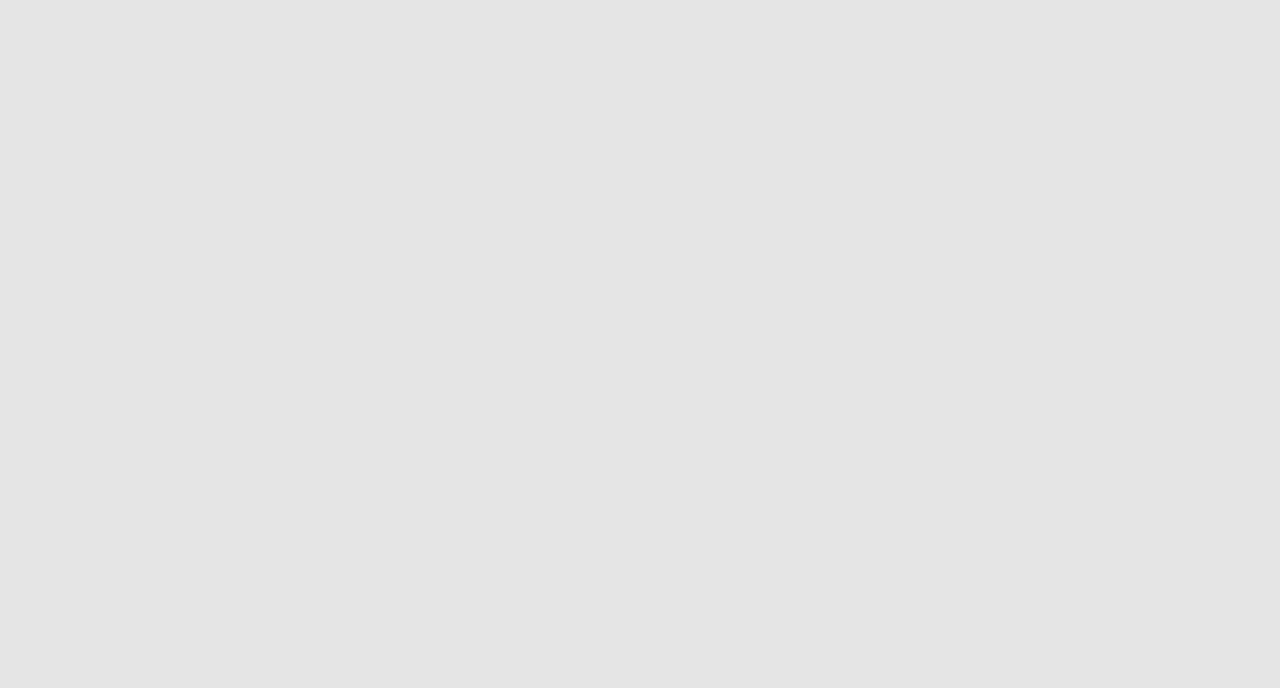
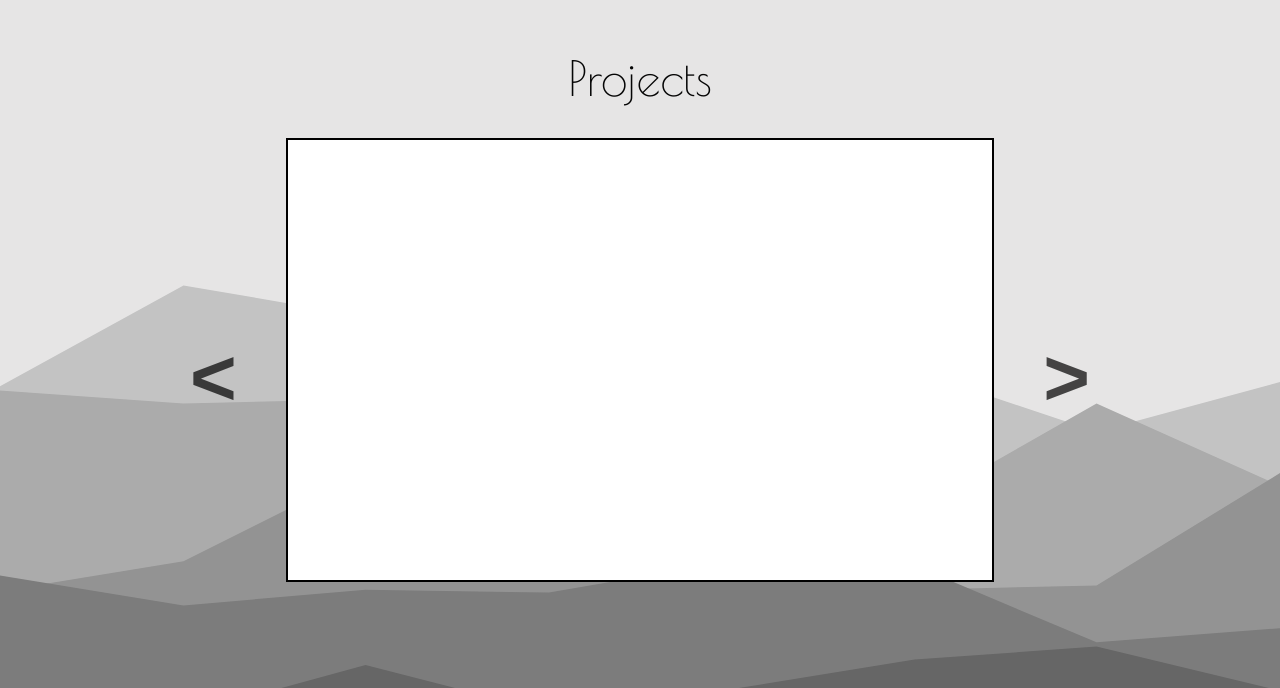
Before and after one commit to igor-ht/my-portfolio, a Next.js app in the folder client/: page / in a window 1280 px wide. Shown: the part 1332-2020 px from the top of the page. Before the commit the page ends 1350 px from the top, so only its background shows below. Built offline with nearby package versions, Linux system fonts and the light colour scheme.

Commit message:
Projects section in proccess

```diff
--- a/client/src/app/components/Main/components/AboutMe/style.scss
+++ b/client/src/app/components/Main/components/AboutMe/style.scss
@@ -26,7 +26,7 @@
   filter: invert(var(--filter));
 
   .title {
-    font-size: 3.5rem;
+    font-size: 3rem;
     text-align: center;
     color: var(--color);
     margin-bottom: 0;
--- /dev/null
+++ b/client/src/app/components/Main/components/ContactMe/style.scss
@@ -0,0 +1,15 @@
+#contact-me {
+  height: 75dvh;
+  width: 100dvw;
+  margin-top: 0;
+  background-color: #3c3c3c;
+  filter: invert(var(--filter));
+
+  .title {
+    font-size: 3rem;
+    text-align: center;
+    color: var(--color);
+    margin-bottom: 0;
+    filter: invert(var(--filter));
+  }
+}
--- a/client/src/app/components/Main/components/Home/Home.tsx
+++ b/client/src/app/components/Main/components/Home/Home.tsx
@@ -16,10 +16,9 @@ export default function Home() {
 					/>
 				</section>
 				<p className={`${montserrat.className}`}>
-					A <mark>Full-Stack Developer</mark> based in Israel.
+					A <mark>Full-Stack Developer</mark> with a passion for <mark>Web Development</mark>.
 					<br />
-					With main focus in <mark>Web Development</mark>, my goal is to leverage my skills and knowledge to contribute to innovative
-					projects and continuously grow professionally.
+					My main goal is to leverage my skills and knowledge to contribute to innovative projects and continuously grow professionally.
 				</p>
 			</div>
 		</div>
--- /dev/null
+++ b/client/src/app/components/Main/components/Projects/Project/Orquia.tsx
@@ -0,0 +1,6 @@
+
+
+export default function Orquia () {
+
+  return <></>
+}
--- /dev/null
+++ b/client/src/app/components/Main/components/Projects/Project/WordleWorld.tsx
@@ -0,0 +1,3 @@
+export default function WordleWorld() {
+	return <></>;
+}
--- a/client/src/app/components/Main/components/Projects/Projects.tsx
+++ b/client/src/app/components/Main/components/Projects/Projects.tsx
@@ -1,3 +1,73 @@
+'use client';
+
+import './style.scss';
+import { poiret_one } from '@/libs/fonts';
+import { useRef } from 'react';
+import WordleWorld from './Project/WordleWorld';
+import Orquia from './Project/Orquia';
+
+type Projects = 'wordle-world' | 'orquia';
+
 export default function Projects() {
-	return <div id="projects"></div>;
+	const currentProjectRef = useRef<HTMLDivElement | null>(null);
+
+	const handleClickLeft = (): void => {
+		if (!currentProjectRef.current) {
+			currentProjectRef.current = document.getElementById('wordle-world') as HTMLDivElement;
+		}
+		let nextProject = currentProjectRef.current?.previousElementSibling as HTMLDivElement;
+		if (!nextProject) {
+			nextProject = currentProjectRef.current.parentElement?.lastElementChild as HTMLDivElement;
+		}
+		currentProjectRef.current.style.zIndex = '-9999';
+		currentProjectRef.current = nextProject;
+		currentProjectRef.current.style.zIndex = '1';
+	};
+	const handleClickRight = (): void => {
+		if (!currentProjectRef.current) {
+			currentProjectRef.current = document.getElementById('wordle-world') as HTMLDivElement;
+		}
+		let nextProject = currentProjectRef.current?.nextElementSibling as HTMLDivElement;
+		if (!nextProject) {
+			nextProject = currentProjectRef.current.parentElement?.firstElementChild as HTMLDivElement;
+		}
+		currentProjectRef.current.style.zIndex = '-9999';
+		currentProjectRef.current = nextProject;
+		currentProjectRef.current.style.zIndex = '1';
+	};
+
+	return (
+		<div id="projects">
+			<h1 className={`${poiret_one.className} title`}>Projects</h1>
+
+			<div className="projects-album">
+				<button
+					type="button"
+					className="left"
+					onClick={handleClickLeft}>
+					&lt;
+				</button>
+				<span>
+					<div
+						ref={currentProjectRef}
+						id="wordle-world"
+						className="project">
+						<WordleWorld />
+					</div>
+					<div
+						id="orquia"
+						className="project">
+						<Orquia />
+					</div>
+				</span>
+
+				<button
+					type="button"
+					className="right"
+					onClick={handleClickRight}>
+					&gt;
+				</button>
+			</div>
+		</div>
+	);
 }
--- /dev/null
+++ b/client/src/app/components/Main/components/Projects/style.scss
@@ -0,0 +1,79 @@
+#projects {
+  height: 120dvh;
+  width: 100dvw;
+  background-image: url("/projects-background.svg");
+  background-repeat: no-repeat;
+  background-position: bottom center;
+  background-size: cover;
+  filter: invert(var(--filter));
+
+  .title {
+    font-size: 3rem;
+    text-align: center;
+    color: var(--color);
+    filter: invert(var(--filter));
+  }
+
+  .projects-album {
+    height: 60dvh;
+    width: 80dvw;
+    margin: auto;
+    display: grid;
+    grid-template-columns: 0.5fr 2fr 0.5fr;
+
+    span {
+      display: grid;
+      justify-items: center;
+      position: relative;
+      .project {
+        position: absolute;
+        height: 55dvh;
+        width: 55dvw;
+        border: 2px solid black;
+        background-color: white;
+        color: black;
+        z-index: -9999;
+      }
+      #wordle-world {
+        z-index: 1;
+      }
+    }
+
+    button {
+      font-size: 5rem;
+      font-weight: 600;
+      background-color: transparent;
+      border: 0;
+      cursor: pointer;
+      opacity: 0.7;
+
+      &:hover {
+        opacity: 1;
+      }
+
+      &:active {
+        font-size: 5.5rem;
+      }
+    }
+    .left {
+      // left: -3rem;
+    }
+    .right {
+      // right: 0;
+    }
+  }
+}
+
+@media (max-width: 700px) {
+  #projects {
+    .projects-album {
+      width: 95dvw;
+
+      span {
+        .project {
+          width: 75dvw;
+        }
+      }
+    }
+  }
+}
--- a/client/src/app/globals.css
+++ b/client/src/app/globals.css
@@ -4,6 +4,7 @@
 	--accent: #404444;
 	--sec-color: #dfdddd;
 	--filter: 0;
+	--z-index: 1;
 }
 
 [data-theme='dark'] {
```
Also changed, not shown: client/src/app/components/Main/components/ContactMe/ContactMe.tsx (+7 -1 lines), client/public/projects-background.svg (added).
